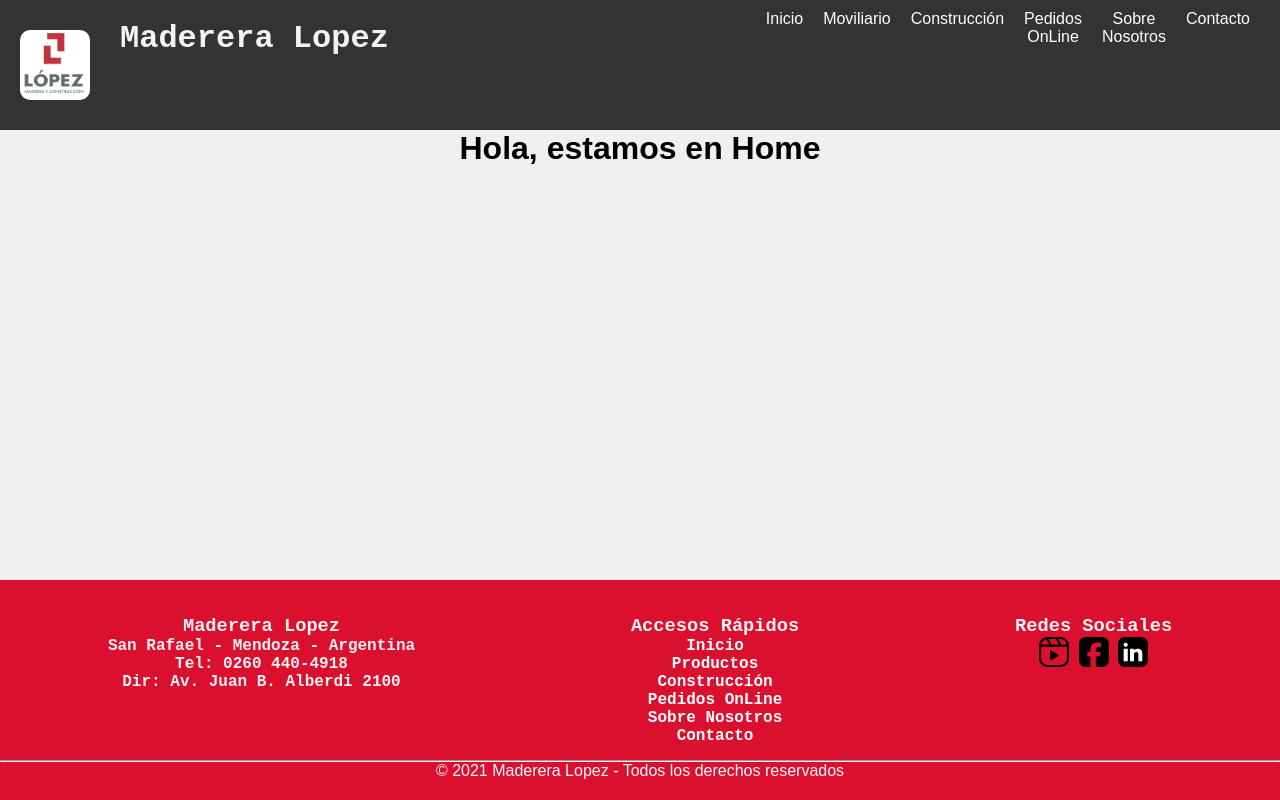
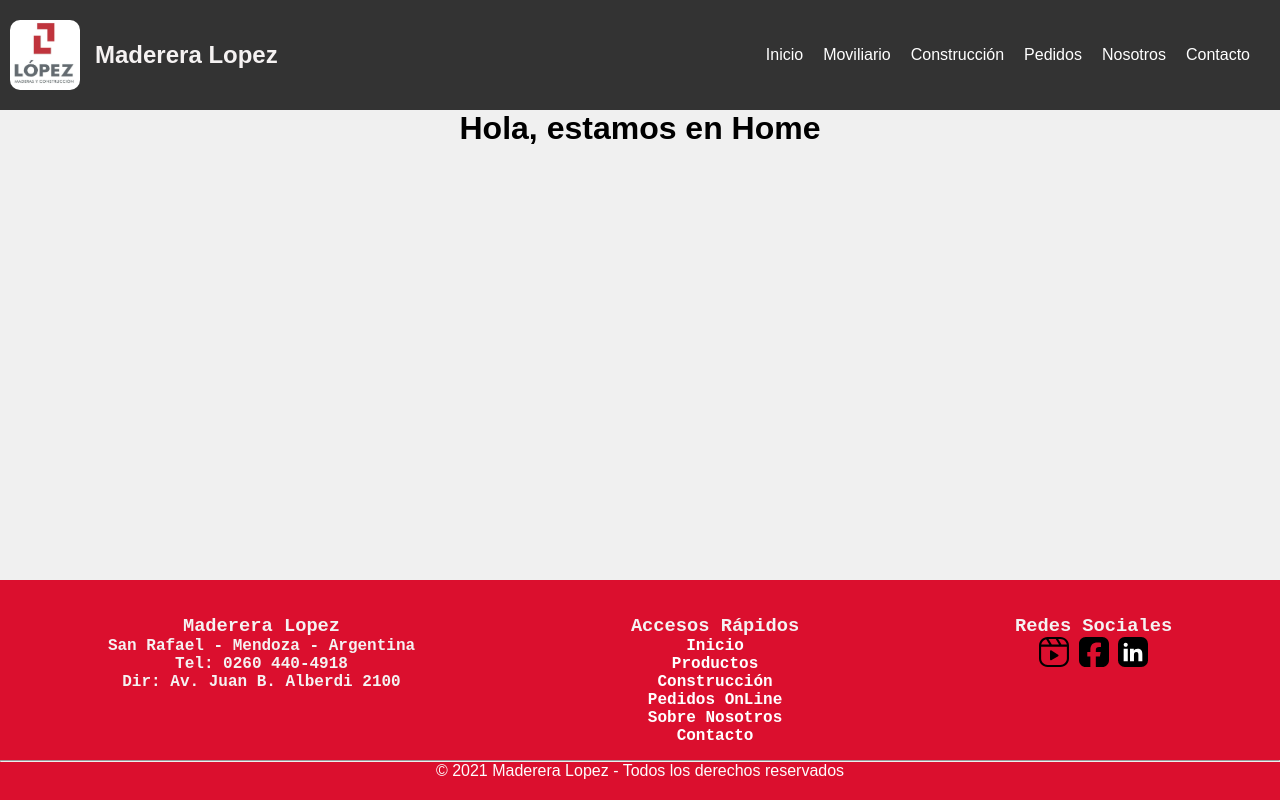
Before and after one commit to javierbrega/test1React, a React (Vite) app in the folder test1/: page / in a window 1280 px wide. Built offline with nearby package versions, Linux system fonts and the light colour scheme.

Commit message:
trabajando en el Header

```diff
--- a/test1/src/App.jsx
+++ b/test1/src/App.jsx
@@ -2,7 +2,7 @@ import React from "react";
 import { Route, Routes } from "react-router-dom";
 import Home from "./pages/Home";
 import Contacto from "./pages/Contacto";
-import SobreNosotros from "./pages/SobreNosotros";
+import Nosotros from "./pages/Nosotros";
 import Pedidos from "./pages/Pedidos"
 
 function App() {
@@ -10,7 +10,7 @@ function App() {
     <Routes>
       <Route path="/" element={<Home />} />
       <Route path="/Contacto" element={<Contacto />} />
-      <Route path="/SobreNosotros" element={<SobreNosotros/>} />
+      <Route path="/Nosotros" element={<Nosotros/>} />
       <Route path="Pedidos" element={<Pedidos/>}/>
 
 
--- a/test1/src/components/Header.jsx
+++ b/test1/src/components/Header.jsx
@@ -40,10 +40,10 @@ function Header() {
             <a href="#Construcción">Construcción</a>
           </li>
           <li>
-            <a href="./Pedidos">Pedidos OnLine</a>
+            <a href="./Pedidos">Pedidos</a>
           </li>
           <li>
-            <a href="./SobreNosotros">Sobre Nosotros</a>
+            <a href="./Nosotros">Nosotros</a>
           </li>
           <li>
             <a href="./Contacto">Contacto</a>
--- a/test1/src/index.css
+++ b/test1/src/index.css
@@ -34,14 +34,13 @@ header {
 .header-logo img {
   width: 70px;
   height: 70px;
-  margin: 20px;
+  margin: 10px;
   border-radius: 10px;
 }
 .header-logo h1 {
-  font-size: 2rem;
-  margin: 10px;
-  font-family: 'Courier New', Courier, monospace ;
-  font-weight: bold;
+  font-size: 20 rem;
+  margin: 5px;
+  font-family: Arial, Helvetica, sans-serif;
   color: #f5f2f2;
   text-align: left;
   width: 50%;
@@ -52,7 +51,7 @@ header {
   justify-content:left;
   align-items: center;
   margin: 20px;
-  align-items:flex-start;
+
   margin: 0 auto;
   width: 100%;
   max-width: 1200px;
@@ -60,6 +59,7 @@ header {
 nav {
   display: flex;
   justify-content: flex-end ;
+  align-items: center;
   margin-right: 20px;
 }
 nav ul {
--- a/test1/src/pages/SobreNosotros.jsx
+++ b/test1/src/pages/Nosotros.jsx
@@ -2,16 +2,16 @@ import React from "react";
 import Header from "../components/Header";
 import Footer from "../components/Footer"
 
-function SobreNosotros () {
+function Nosotros () {
     return (
 
        <div>
         <Header/>
-        <h1>ahora estamos en sobre nosotros</h1>
+        <h1>ahora estamos en nosotros</h1>
         <Footer/>
        </div>
     );
 
 }
 
-export default SobreNosotros;
+export default Nosotros;
```
